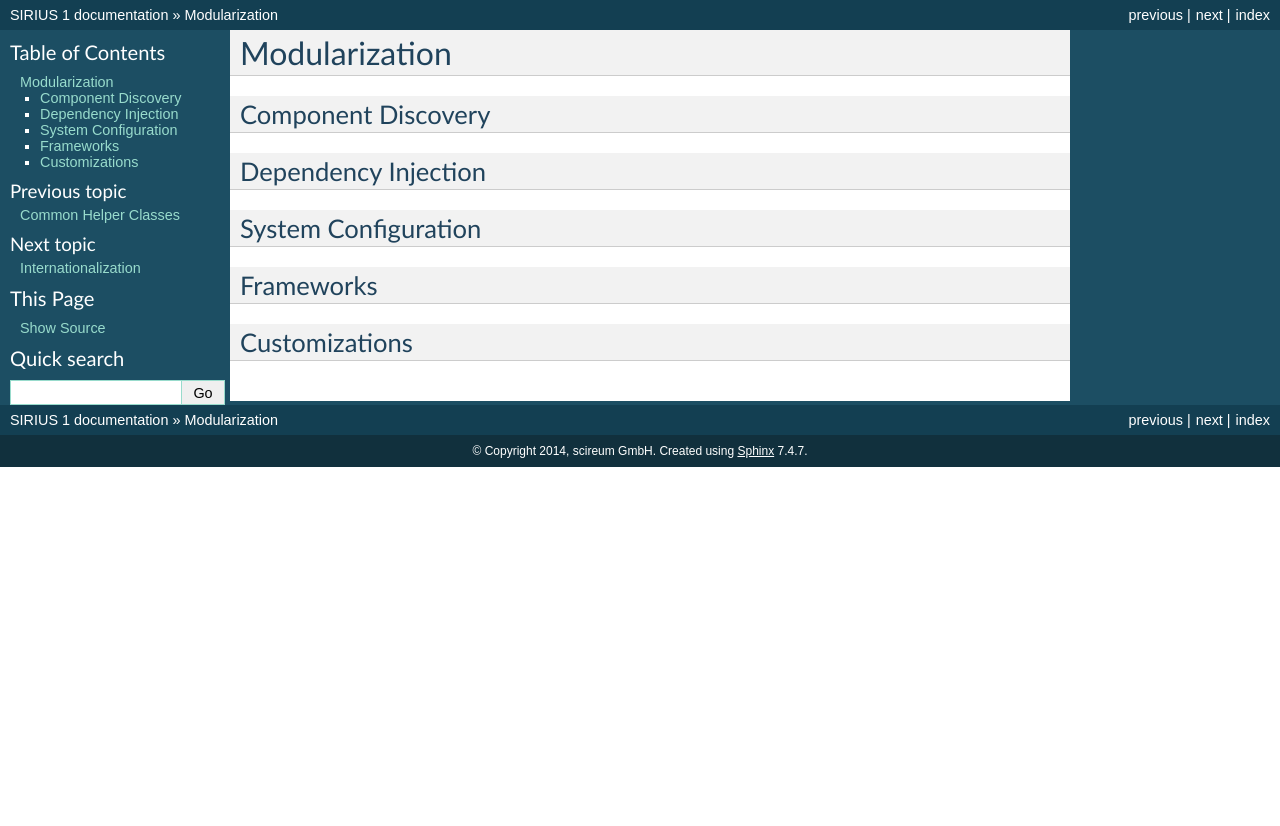
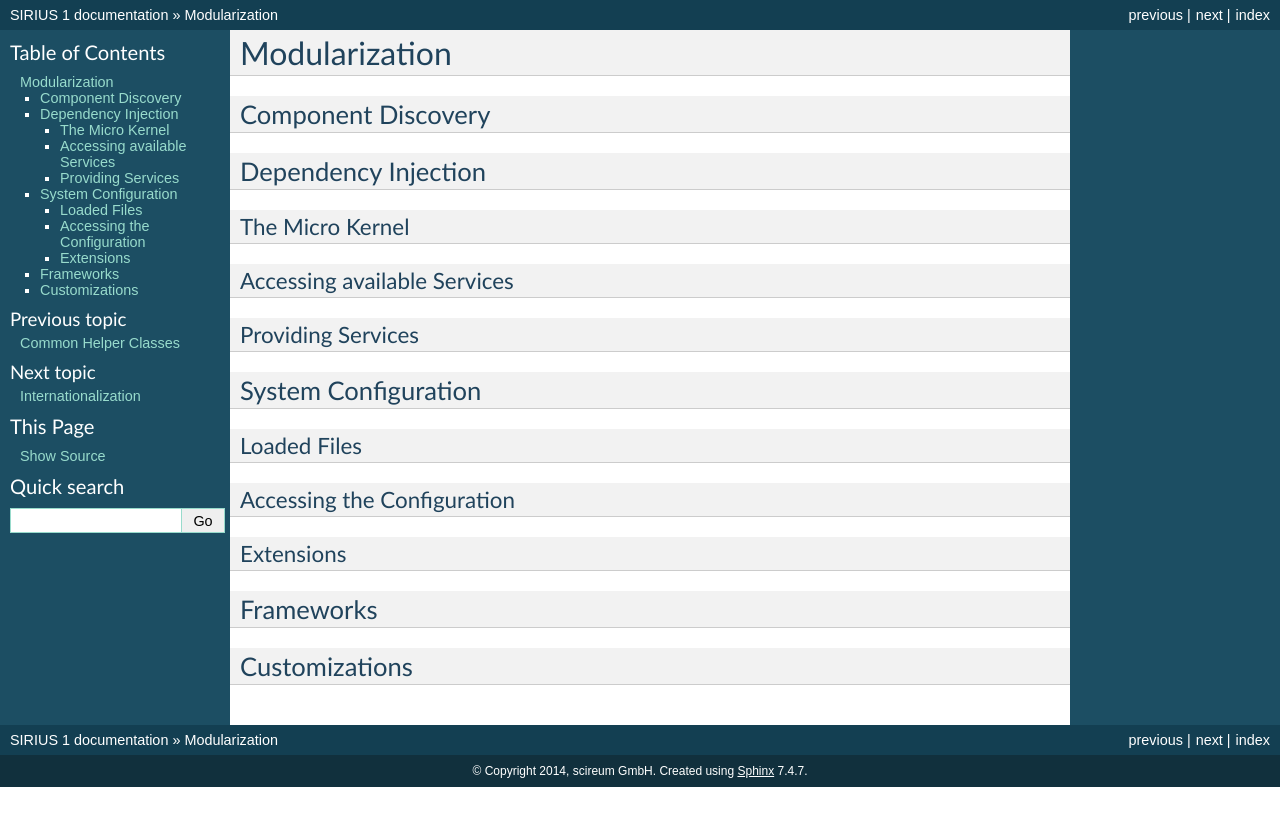
Before and after one commit to FallenChen/sirius, a Sphinx documentation site: the page built from docs/kernel/di.rst, in a window 1280 px wide. Shown: the top 826 px of the page. Built offline with Sphinx 7.4.7, drawn with Linux system fonts in a browser that asks for light colours.

Commit message:
Extended Docs

```diff
--- a/docs/kernel/di.rst
+++ b/docs/kernel/di.rst
@@ -7,8 +7,26 @@ Component Discovery
 Dependency Injection
 --------------------
 
+The Micro Kernel
+^^^^^^^^^^^^^^^^
+
+Accessing available Services
+^^^^^^^^^^^^^^^^^^^^^^^^^^^^
+
+Providing Services
+^^^^^^^^^^^^^^^^^^
+
 System Configuration
 --------------------
+
+Loaded Files
+^^^^^^^^^^^^
+
+Accessing the Configuration
+^^^^^^^^^^^^^^^^^^^^^^^^^^^
+
+Extensions
+^^^^^^^^^^
 
 Frameworks
 ----------
--- /dev/null
+++ b/docs/kernel/lifecycle.rst
@@ -0,0 +1,2 @@
+Cache System
+============
--- /dev/null
+++ b/docs/web/help.rst
@@ -0,0 +1,2 @@
+HTTP Server
+===========
--- /dev/null
+++ b/docs/web/mails.rst
@@ -0,0 +1,2 @@
+HTTP Server
+===========
--- /dev/null
+++ b/docs/web/monitoring.rst
@@ -0,0 +1,2 @@
+HTTP Server
+===========
--- /dev/null
+++ b/docs/web/security.rst
@@ -0,0 +1,2 @@
+REST Services
+=============
--- /dev/null
+++ b/docs/web/templates.rst
@@ -0,0 +1,2 @@
+HTTP Server
+===========
```
Also changed, not shown: docs/index.rst (+23 -11 lines), docs/kernel/health.rst (+12 -0 lines), docs/kernel/async.rst (line endings or trailing spaces).
